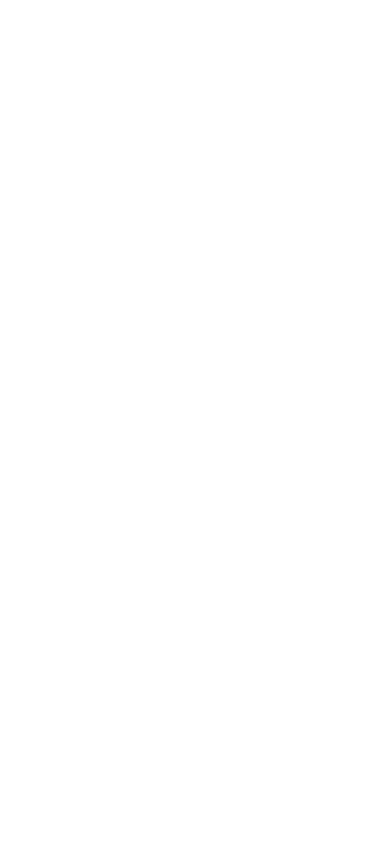
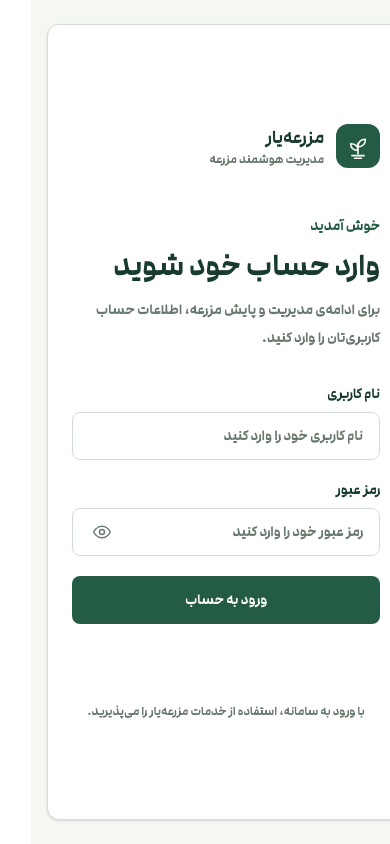
Before and after one commit to defaei/smart_farmland, a Next.js app in the folder apps/web/: page /login in a window 390 px wide. Built offline with nearby package versions, Linux system fonts and the light colour scheme.

Commit message:
feat(web): build a responsive login page & configured redux-toolkit

```diff
--- a/apps/web/package.json
+++ b/apps/web/package.json
@@ -9,9 +9,11 @@
     "lint": "eslint"
   },
   "dependencies": {
+    "@reduxjs/toolkit": "^2.13.0",
     "next": "16.4.2",
     "react": "19.3.0",
-    "react-dom": "19.3.0"
+    "react-dom": "19.3.0",
+    "react-redux": "^9.3.0"
   },
   "devDependencies": {
     "@tailwindcss/turbopack": "^4",
--- a/apps/web/src/app/login/page.tsx
+++ b/apps/web/src/app/login/page.tsx
@@ -1,3 +1,13 @@
+import LoginContent from "@/features/login/components/login-content";
+import LoginPromoPanel from "@/features/login/components/login-promo-panel";
+
 export default function LoginPage() {
-  return null;
+  return (
+    <main className="min-h-screen bg-background px-4 py-6 text-foreground sm:px-8 sm:py-10">
+      <div className="mx-auto flex min-h-[calc(100vh-3rem)] max-w-6xl flex-col overflow-hidden rounded-xl border border-border bg-surface shadow-sm sm:min-h-[calc(100vh-5rem)] lg:grid lg:grid-cols-[1fr_1.05fr]">
+        <LoginContent />
+        <LoginPromoPanel />
+      </div>
+    </main>
+  );
 }
--- /dev/null
+++ b/apps/web/src/features/login/components/brand-icon.tsx
@@ -0,0 +1,16 @@
+export default function BrandIcon() {
+  return (
+    <span className="grid size-11 place-items-center rounded-xl bg-primary text-primary-foreground" aria-hidden="true">
+      <svg className="size-7" fill="none" viewBox="0 0 32 32">
+        <path
+          d="M16 25V13m0 8c-5.2 0-8.5-2.7-8.5-7.5 5.2 0 8.5 2.7 8.5 7.5Zm0-4c0-5.3 3-8.7 8.5-8.7 0 5.3-3 8.7-8.5 8.7Z"
+          stroke="currentColor"
+          strokeLinecap="round"
+          strokeLinejoin="round"
+          strokeWidth="1.8"
+        />
+        <path d="M9 27h14M12 30h8" stroke="currentColor" strokeLinecap="round" strokeWidth="1.8" />
+      </svg>
+    </span>
+  );
+}
--- /dev/null
+++ b/apps/web/src/features/login/components/login-content.tsx
@@ -0,0 +1,29 @@
+import BrandIcon from "./brand-icon";
+import LoginForm from "./login-form";
+import ReduxWrapper from "@/shared/redux/redux-wrapper";
+
+export default function LoginContent() {
+  return (
+    <section className="flex flex-1 flex-col justify-center px-6 py-10 sm:px-12 lg:px-16">
+      <div className="mb-12 inline-flex w-fit items-center gap-3 text-foreground" aria-label="صفحه اصلی مزرعه‌یار">
+        <BrandIcon />
+        <span>
+          <span className="block text-lg font-bold">مزرعه‌یار</span>
+          <span className="block text-xs text-muted-foreground">مدیریت هوشمند مزرعه</span>
+        </span>
+      </div>
+
+      <div className="mb-8">
+        <p className="mb-3 text-sm font-bold text-primary">خوش آمدید</p>
+        <h1 className="mb-3 text-3xl font-bold sm:text-4xl">وارد حساب خود شوید</h1>
+        <p className="text-sm leading-7 text-muted-foreground">برای ادامه‌ی مدیریت و پایش مزرعه، اطلاعات حساب کاربری‌تان را وارد کنید.</p>
+      </div>
+
+      <ReduxWrapper>
+        <LoginForm />
+      </ReduxWrapper>
+
+      <p className="mt-10 text-center text-xs text-muted-foreground">با ورود به سامانه، استفاده از خدمات مزرعه‌یار را می‌پذیرید.</p>
+    </section>
+  );
+}
--- /dev/null
+++ b/apps/web/src/features/login/components/login-form.tsx
@@ -0,0 +1,86 @@
+"use client";
+
+import { useLoginForm } from "../hooks/use-login-form";
+
+export default function LoginForm() {
+  const { isPasswordVisible, submissionMessage, togglePasswordVisibility, handleSubmit } = useLoginForm();
+
+  return (
+    <form className="space-y-5" onSubmit={handleSubmit}>
+      <div>
+        <label htmlFor="username" className="mb-2 block text-sm font-bold">
+          نام کاربری
+        </label>
+        <input
+          id="username"
+          name="username"
+          type="text"
+          autoComplete="username"
+          required
+          placeholder="نام کاربری خود را وارد کنید"
+          className="h-12 w-full rounded-lg border border-border bg-surface px-4 text-sm text-foreground outline-none transition placeholder:text-muted-foreground focus:border-primary focus:ring-2 focus:ring-primary/15"
+        />
+      </div>
+
+      <div>
+        <label htmlFor="password" className="mb-2 block text-sm font-bold">
+          رمز عبور
+        </label>
+        <div className="relative">
+          <input
+            id="password"
+            name="password"
+            type={isPasswordVisible ? "text" : "password"}
+            autoComplete="current-password"
+            required
+            placeholder="رمز عبور خود را وارد کنید"
+            className="h-12 w-full rounded-lg border border-border bg-surface px-4 pl-16 text-sm text-foreground outline-none transition placeholder:text-muted-foreground focus:border-primary focus:ring-2 focus:ring-primary/15"
+          />
+          <button
+            type="button"
+            onClick={togglePasswordVisibility}
+            className="absolute left-3 top-1/2 grid size-9 -translate-y-1/2 cursor-pointer place-items-center rounded text-muted-foreground hover:text-foreground focus-visible:outline-2 focus-visible:outline-primary"
+            aria-label={isPasswordVisible ? "پنهان کردن رمز عبور" : "نمایش رمز عبور"}
+            title={isPasswordVisible ? "پنهان کردن رمز عبور" : "نمایش رمز عبور"}
+          >
+            <svg
+              aria-hidden="true"
+              className="size-5"
+              fill="none"
+              stroke="currentColor"
+              strokeLinecap="round"
+              strokeLinejoin="round"
+              strokeWidth="1.75"
+              viewBox="0 0 24 24"
+            >
+              {isPasswordVisible ? (
+                <>
+                  <path d="m3 3 18 18" />
+                  <path d="M10.6 10.6a2 2 0 0 0 2.8 2.8" />
+                  <path d="M9.9 5.2A10.8 10.8 0 0 1 12 5c5 0 8.3 4.5 9 7-.3 1.1-1.1 2.4-2.3 3.6" />
+                  <path d="M6.2 6.2C4.5 7.4 3.4 9.1 3 12c.7 2.5 4 7 9 7 1.1 0 2.1-.2 3-.6" />
+                </>
+              ) : (
+                <>
+                  <path d="M2 12s3.6-7 10-7 10 7 10 7-3.6 7-10 7S2 12 2 12Z" />
+                  <circle cx="12" cy="12" r="3" />
+                </>
+              )}
+            </svg>
+          </button>
+        </div>
+      </div>
+
+      <button
+        type="submit"
+        className="flex h-12 w-full cursor-pointer items-center justify-center rounded-lg bg-primary px-4 text-sm font-bold text-primary-foreground transition hover:bg-primary/90 focus-visible:outline-2 focus-visible:outline-offset-2 focus-visible:outline-primary"
+      >
+        ورود به حساب
+      </button>
+
+      <p className="min-h-5 text-center text-xs text-muted-foreground" role="status" aria-live="polite">
+        {submissionMessage}
+      </p>
+    </form>
+  );
+}
--- /dev/null
+++ b/apps/web/src/features/login/components/login-promo-panel.tsx
@@ -0,0 +1,31 @@
+export default function LoginPromoPanel() {
+  return (
+    <aside className="relative isolate hidden min-h-72 flex-col justify-between overflow-hidden bg-primary p-7 text-primary-foreground sm:p-10 lg:flex lg:min-h-full lg:p-14">
+      <div aria-hidden="true" className="absolute inset-0 -z-10 opacity-20">
+        <div className="absolute inset-0 bg-[linear-gradient(to_right,rgba(255,255,255,0.18)_1px,transparent_1px),linear-gradient(to_bottom,rgba(255,255,255,0.18)_1px,transparent_1px)] bg-[size:36px_36px]" />
+        <div className="absolute -bottom-40 -right-20 size-[28rem] rounded-full border border-primary-foreground/40" />
+        <div className="absolute -bottom-28 -right-8 size-[22rem] rounded-full border border-primary-foreground/40" />
+        <div className="absolute -bottom-16 right-4 size-64 rounded-full border border-primary-foreground/40" />
+      </div>
+
+      <div className="flex items-center justify-between gap-4">
+        <span className="rounded-full border border-primary-foreground/30 px-3 py-1.5 text-xs">سامانه‌ی یکپارچه کشاورزی</span>
+        <span className="size-2 rounded-full bg-accent" aria-label="سامانه فعال" />
+      </div>
+
+      <div className="py-10 lg:py-0">
+        <p className="mb-4 text-sm text-primary-foreground/75">از خاک تا برداشت، یک قدم جلوتر</p>
+        <h2 className="max-w-lg text-3xl font-bold leading-relaxed sm:text-4xl">
+          تصمیم‌های دقیق‌تر،
+          <br />
+          برای مزرعه‌ای پربارتر
+        </h2>
+      </div>
+
+      <div className="flex items-end justify-between gap-4 border-t border-primary-foreground/20 pt-5 text-xs text-primary-foreground/75">
+        <span>پایش · تحلیل · مدیریت</span>
+        <span>مزرعه‌یار</span>
+      </div>
+    </aside>
+  );
+}
--- /dev/null
+++ b/apps/web/src/features/login/hooks/use-login-form.ts
@@ -0,0 +1,24 @@
+import { useState } from "react";
+import type { FormEvent } from "react";
+import type { LoginFormController } from "../types";
+
+export function useLoginForm(): LoginFormController {
+  const [isPasswordVisible, setIsPasswordVisible] = useState(false);
+  const [submissionMessage, setSubmissionMessage] = useState("");
+
+  function togglePasswordVisibility() {
+    setIsPasswordVisible((visible) => !visible);
+  }
+
+  function handleSubmit(event: FormEvent<HTMLFormElement>) {
+    event.preventDefault();
+    setSubmissionMessage("این فرم هنوز به سرویس ورود متصل نشده است.");
+  }
+
+  return {
+    isPasswordVisible,
+    submissionMessage,
+    togglePasswordVisibility,
+    handleSubmit,
+  };
+}
--- /dev/null
+++ b/apps/web/src/features/login/types.ts
@@ -0,0 +1,8 @@
+import type { FormEvent } from "react";
+
+export interface LoginFormController {
+  isPasswordVisible: boolean;
+  submissionMessage: string;
+  togglePasswordVisibility: () => void;
+  handleSubmit: (event: FormEvent<HTMLFormElement>) => void;
+}
--- /dev/null
+++ b/apps/web/src/shared/redux/hooks.ts
@@ -0,0 +1,5 @@
+import { useDispatch, useSelector, type TypedUseSelectorHook } from "react-redux";
+import type { AppDispatch, RootState } from "./store";
+
+export const useAppDispatch = () => useDispatch<AppDispatch>();
+export const useAppSelector: TypedUseSelectorHook<RootState> = useSelector;
--- /dev/null
+++ b/apps/web/src/shared/redux/redux-wrapper.tsx
@@ -0,0 +1,9 @@
+"use client";
+
+import type { PropsWithChildren } from "react";
+import { Provider } from "react-redux";
+import { store } from "./store";
+
+export default function ReduxWrapper({ children }: PropsWithChildren) {
+  return <Provider store={store}>{children}</Provider>;
+}
--- /dev/null
+++ b/apps/web/src/shared/redux/store.ts
@@ -0,0 +1,8 @@
+import { configureStore } from "@reduxjs/toolkit";
+
+export const store = configureStore({
+  reducer: {},
+});
+
+export type RootState = ReturnType<typeof store.getState>;
+export type AppDispatch = typeof store.dispatch;
```
Also changed, not shown: 3 other files (tests, documents, lock files or other folders).
